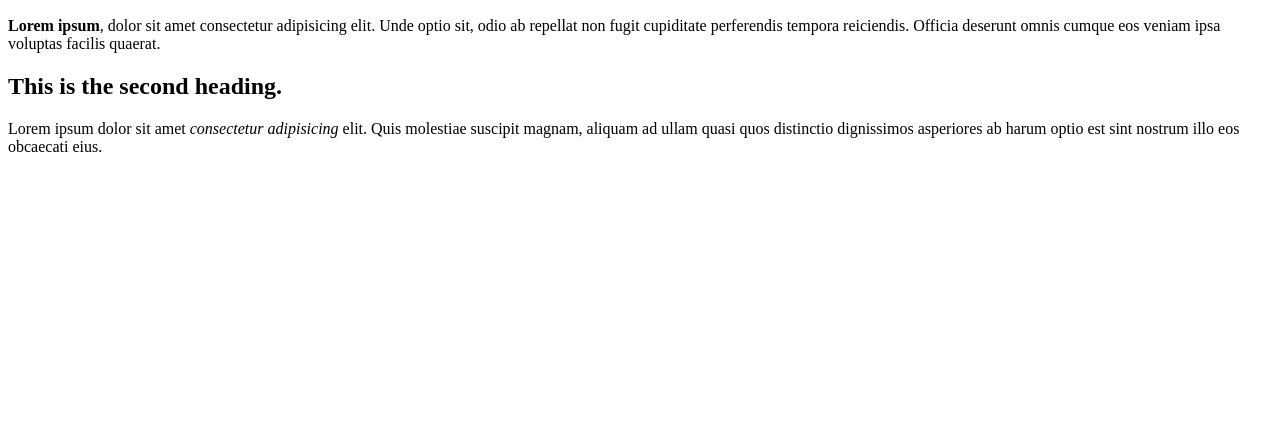
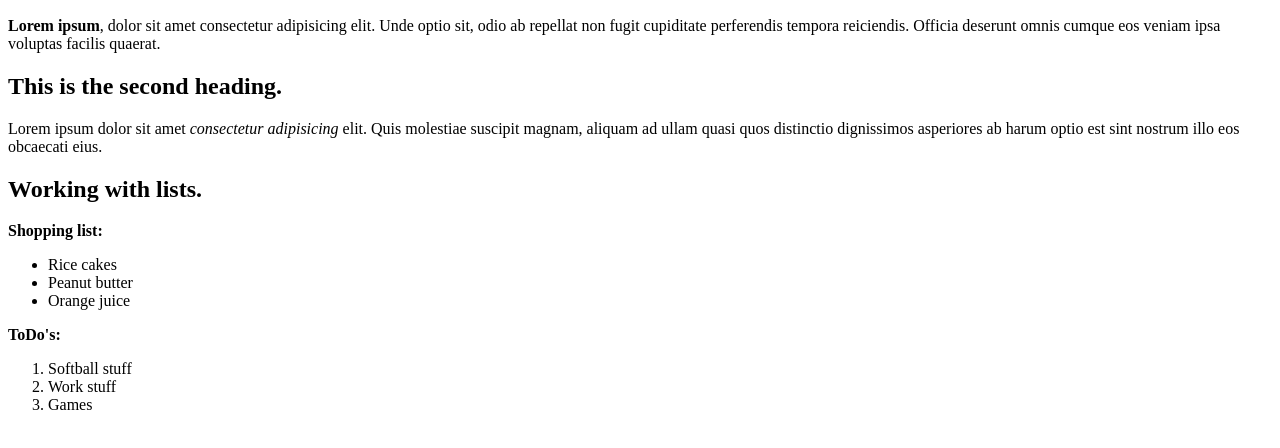
Before and after one commit to dreuters/git_test, a plain HTML site: page html-boilerplate/index.html in a window 1280 px wide. Shown: the part 110-558 px from the top of the page. Drawn offline with Linux system fonts and the light colour scheme.

```diff
--- a/html-boilerplate/index.html
+++ b/html-boilerplate/index.html
@@ -11,5 +11,18 @@
     <p><strong>Lorem ipsum</strong>, dolor sit amet consectetur adipisicing elit. Unde optio sit, odio ab repellat non fugit cupiditate perferendis tempora reiciendis. Officia deserunt omnis cumque eos veniam ipsa voluptas facilis quaerat.</p>
     <h2>This is the second heading.</h2>
     <p>Lorem ipsum dolor sit amet <em>consectetur adipisicing</em> elit. Quis molestiae suscipit magnam, aliquam ad ullam quasi quos distinctio dignissimos asperiores ab harum optio est sint nostrum illo eos obcaecati eius.</p>
+    <h2>Working with lists.</h2>
+    <strong>Shopping list:</strong>
+    <ul>
+        <li>Rice cakes</li>
+        <li>Peanut butter</li>
+        <li>Orange juice</li>
+    </ul>
+    <strong>ToDo's:</strong>
+    <ol>
+        <li>Softball stuff</li>
+        <li>Work stuff</li>
+        <li>Games</li>
+    </ol>
 </body>
 </html>
```
